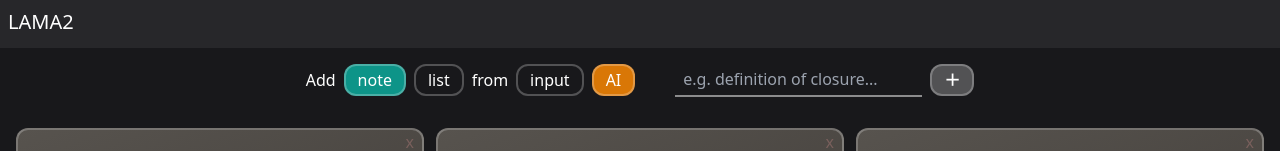
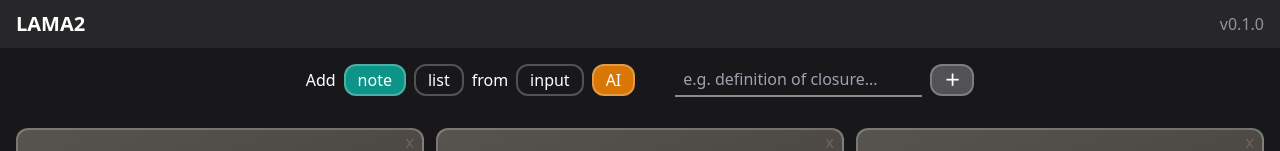
Before and after one commit to alepemu/lama2, a React (Vite) app: page / in a window 1280 px wide. Shown: the top 151 px of the page. Built offline with nearby package versions, Linux system fonts and the light colour scheme.

Commit message:
Update package.json version and Navbar content

```diff
--- a/package.json
+++ b/package.json
@@ -1,7 +1,7 @@
 {
   "name": "lama2",
   "private": true,
-  "version": "0.0.0",
+  "version": "0.1.0",
   "type": "module",
   "scripts": {
     "dev": "vite",
--- a/src/components/layout/Navbar.tsx
+++ b/src/components/layout/Navbar.tsx
@@ -1,7 +1,8 @@
 export function Navbar() {
   return (
-    <div className="h-12 p-2 bg-zinc-800 text-white">
-      <h1 className="text-xl">LAMA2</h1>
+    <div className="flex justify-between items-center h-12 px-4 bg-zinc-800 text-white">
+      <h1 className="text-xl font-bold">LAMA2</h1>
+      <h1 className="text-md opacity-50">v0.1.0</h1>
     </div>
   );
 }
```
